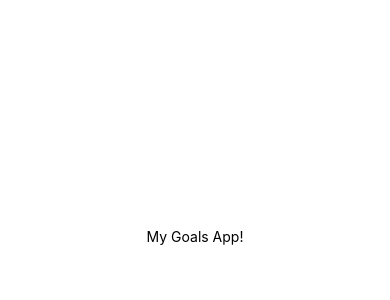
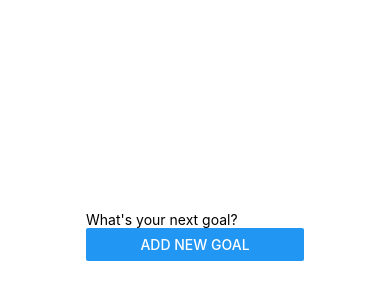
Before and after one commit to annaszalkiewicz/my-goals-app, a React Native app: screen / in a window 390 px wide. Shown: the part 186-486 px from the top of the page. Built offline with nearby package versions, Linux system fonts and the light colour scheme.

Commit message:
Create Form component with TextInput & Button

```diff
--- a/App.js
+++ b/App.js
@@ -1,10 +1,11 @@
 import React from 'react';
 import { StyleSheet, Text, View } from 'react-native';
+import Form from './components/Form';
 
 export default function App() {
   return (
     <View style={styles.container}>
-      <Text>My Goals App!</Text>
+      <Form />
     </View>
   );
 }
--- /dev/null
+++ b/components/Form.js
@@ -0,0 +1,20 @@
+import React, { Component } from 'react';
+import { View, Text, TextInput, Button } from 'react-native';
+
+class Form extends Component {
+
+  render() {
+    return (
+      <View>
+        <TextInput
+          placeholder="What's your next goal?"
+        />
+        <Button
+          title="Add new goal"
+        />
+      </View>
+    );
+  }
+}
+
+export default Form;
```
